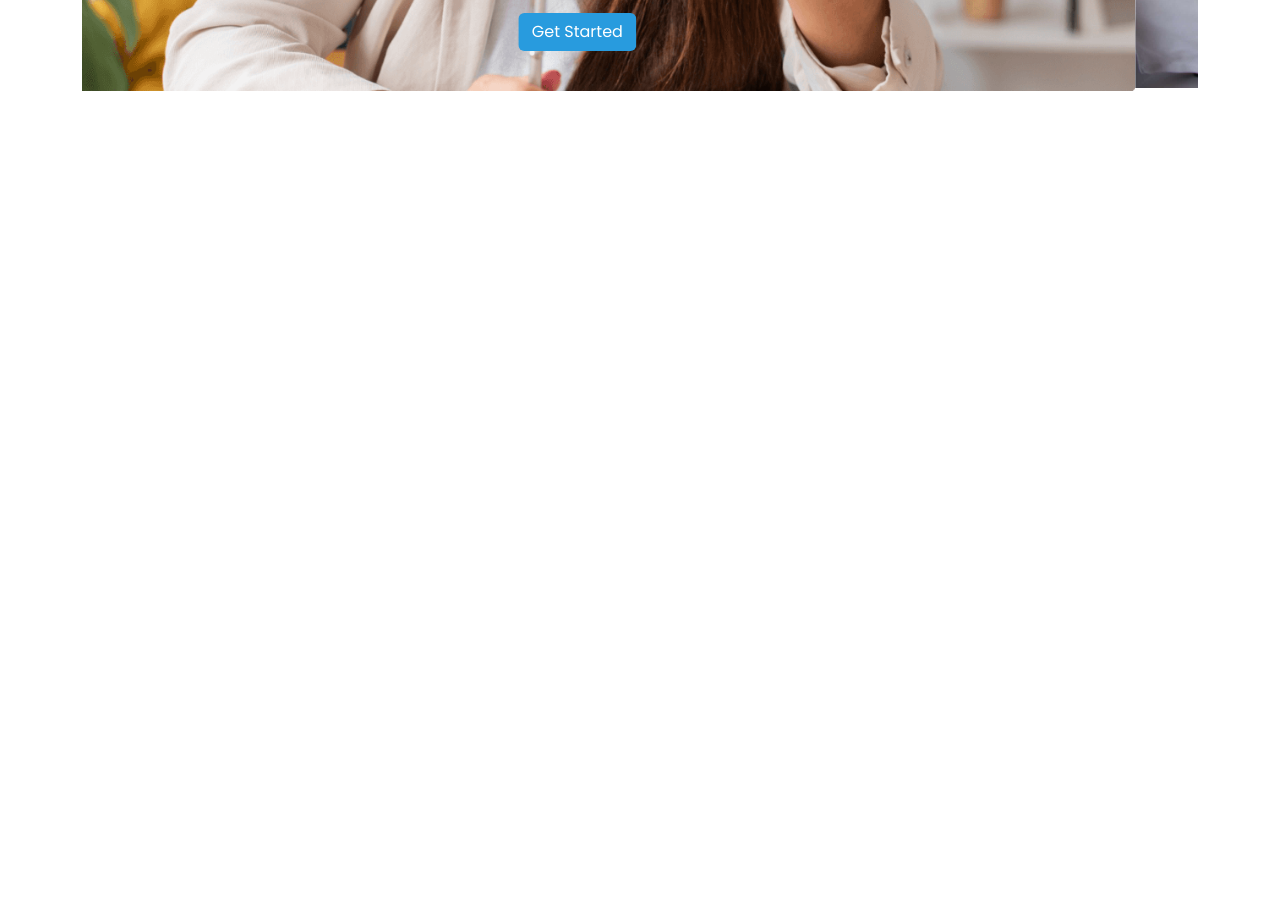
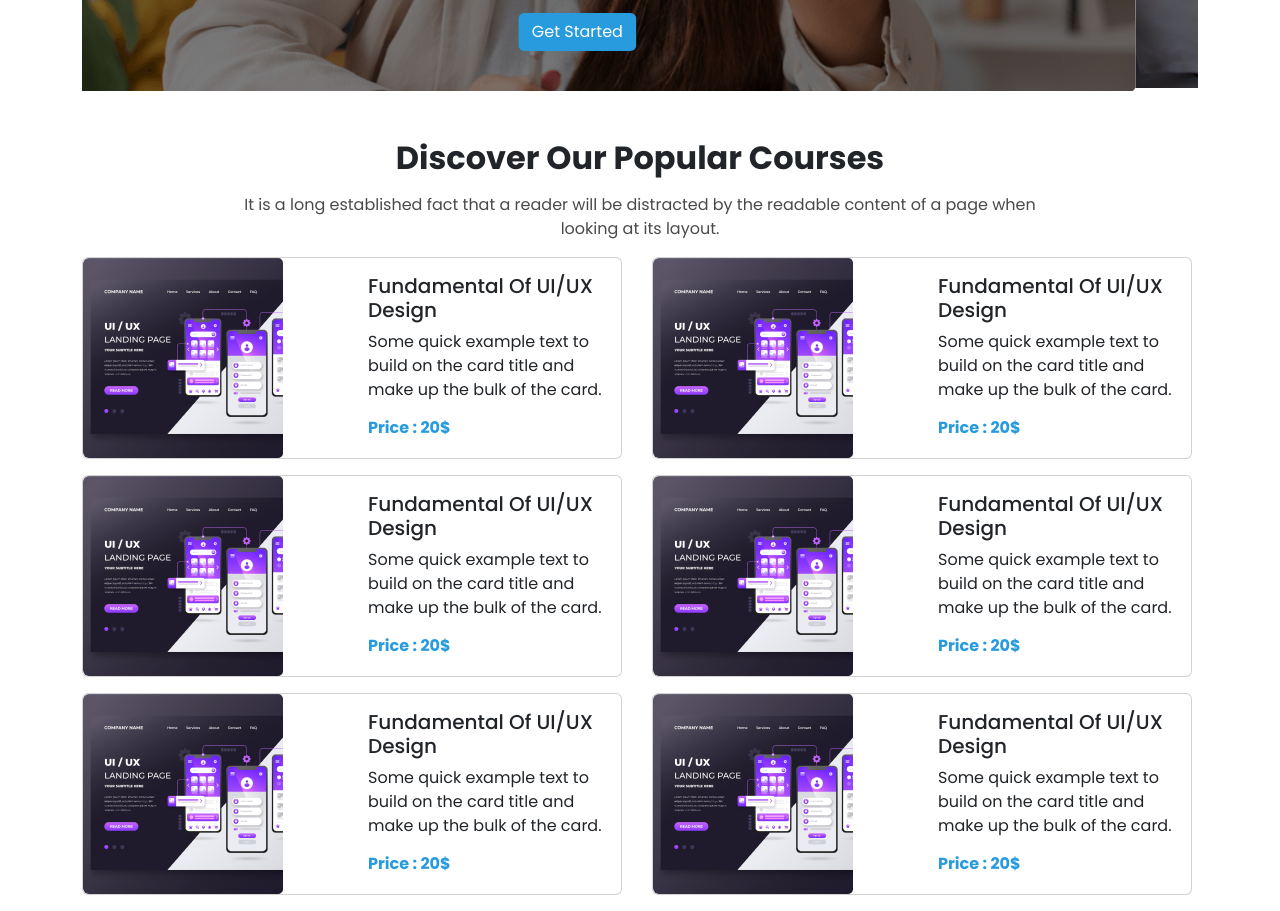
Before and after one commit to kawsarkabir/genius-tech, a plain HTML site: page index.html in a window 1280 px wide. Shown: the part 581-1492 px from the top of the page. Before the commit the page ends 800 px from the top, so only its background shows below. Drawn offline with nearby package versions, Linux system fonts and the light colour scheme.

Commit message:
course section done

```diff
--- a/index.html
+++ b/index.html
@@ -54,24 +54,25 @@
             <div id="carouselExampleControls" class="carousel slide" data-bs-ride="carousel">
                 <div class="carousel-inner">
                   <div class="carousel-item active">
-                    <img src="./images/cover/cover-1.png" class="d-block w-100 img-fluid" alt="...">
-                    <div class="carousel-caption">
+                    <img src="./images/cover/cover-1.png" class=" w-100 img-fluid
+                    overly" alt="...">
+                    <div class="carousel-caption  ">
                         <h1>Get Started Digital Learning</h1>
                         <p>It is a long established fact that a reader will be distracted by the readable content of a page when looking at its layout.</p>
                         <button class="btn bg-sky text-white">Get Started</button>
                     </div>
                   </div>
                   <div class="carousel-item">
-                    <img src="/images/cover/cover-3.jpg" class="d-block w-100 img-fluid" alt="...">
-                    <div class="carousel-caption">
+                    <img src="/images/cover/cover-3.jpg" class=" w-100 img-fluid slider overly" alt="...">
+                    <div class="carousel-caption  ">
                         <h1>Get Started Digital Learning</h1>
                         <p>It is a long established fact that a reader will be distracted by the readable content of a page when looking at its layout.</p>
                         <button class="btn bg-sky text-white">Get Started</button>
                     </div>
                   </div>
                   <div class="carousel-item">
-                    <img src="/images/cover/cover-3.jpg" class="d-block w-100 img-fluid" alt="...">
-                    <div class="carousel-caption">
+                    <img src="/images/cover/cover-3.jpg" class=" w-100 img-fluid overly" alt="...">
+                    <div class="carousel-caption ">
                         <h1>Get Started Digital Learning</h1>
                         <p>It is a long established fact that a reader will be distracted by the readable content of a page when looking at its layout.</p>
                         <button class="btn bg-sky text-white">Get Started</button>
@@ -90,6 +91,122 @@
         </section>
 
     </header>
+    <!-------------------
+      header part end
+    -------------------->
+    <!-- main part start -->
+    <main  class="container mt-5">
+      <section>
+          <div class="row">
+            <div class="text-center">
+              <h2 class="fw-bold">Discover Our Popular Courses</h2>
+              <p class="w-75  mt-3 mx-auto text-gray">It is a long established fact that a reader will be distracted by the readable content of a page when looking at its layout.</p>
+            </div>
+          </div>
+          <div class="row">
+            <div class="col-lg-6">
+              <div class="card mb-3" style="max-width: 540px;">
+                <div class="row g-0">
+                  <div class="col-md-6">
+                    <img src="./images/course/course-1.png" class="img-fluid rounded-start" alt="...">
+                  </div>
+                  <div class="col-md-6">
+                    <div class="card-body">
+                      <h5 class="card-title">Fundamental Of UI/UX Design</h5>
+                      <p class="card-text">Some quick example text to build on the card title and make up the bulk of the card.</p>
+                      <h6 class="card-text text-sky fw-bold"> Price : 20$</h6>
+                    </div>
+                  </div>
+                </div>
+              </div>
+            </div>
+            <div class="col-lg-6">
+              <div class="card mb-3" style="max-width: 540px;">
+                <div class="row g-0">
+                  <div class="col-md-6">
+                    <img src="./images/course/course-1.png" class="img-fluid rounded-start" alt="...">
+                  </div>
+                  <div class="col-md-6">
+                    <div class="card-body">
+                      <h5 class="card-title">Fundamental Of UI/UX Design</h5>
+                      <p class="card-text">Some quick example text to build on the card title and make up the bulk of the card.</p>
+                      <h6 class="card-text text-sky fw-bold"> Price : 20$</h6>
+                    </div>
+                  </div>
+                </div>
+              </div>
+            </div>
+          </div>
+          <div class="row">
+            <div class="col-lg-6">
+              <div class="card mb-3" style="max-width: 540px;">
+                <div class="row g-0">
+                  <div class="col-md-6">
+                    <img src="./images/course/course-1.png" class="img-fluid rounded-start" alt="...">
+                  </div>
+                  <div class="col-md-6">
+                    <div class="card-body">
+                      <h5 class="card-title">Fundamental Of UI/UX Design</h5>
+                      <p class="card-text">Some quick example text to build on the card title and make up the bulk of the card.</p>
+                      <h6 class="card-text text-sky fw-bold"> Price : 20$</h6>
+                    </div>
+                  </div>
+                </div>
+              </div>
+            </div>
+            <div class="col-lg-6">
+              <div class="card mb-3" style="max-width: 540px;">
+                <div class="row g-0">
+                  <div class="col-md-6">
+                    <img src="./images/course/course-1.png" class="img-fluid rounded-start" alt="...">
+                  </div>
+                  <div class="col-md-6">
+                    <div class="card-body">
+                      <h5 class="card-title">Fundamental Of UI/UX Design</h5>
+                      <p class="card-text">Some quick example text to build on the card title and make up the bulk of the card.</p>
+                      <h6 class="card-text text-sky fw-bold"> Price : 20$</h6>
+                    </div>
+                  </div>
+                </div>
+              </div>
+            </div>
+          </div>
+          <div class="row">
+            <div class="col-lg-6">
+              <div class="card mb-3" style="max-width: 540px;">
+                <div class="row g-0">
+                  <div class="col-md-6">
+                    <img src="./images/course/course-1.png" class="img-fluid rounded-start" alt="...">
+                  </div>
+                  <div class="col-md-6">
+                    <div class="card-body">
+                      <h5 class="card-title">Fundamental Of UI/UX Design</h5>
+                      <p class="card-text">Some quick example text to build on the card title and make up the bulk of the card.</p>
+                      <h6 class="card-text text-sky fw-bold"> Price : 20$</h6>
+                    </div>
+                  </div>
+                </div>
+              </div>
+            </div>
+            <div class="col-lg-6">
+              <div class="card mb-3" style="max-width: 540px;">
+                <div class="row g-0">
+                  <div class="col-md-6">
+                    <img src="./images/course/course-1.png" class="img-fluid rounded-start" alt="...">
+                  </div>
+                  <div class="col-md-6">
+                    <div class="card-body">
+                      <h5 class="card-title">Fundamental Of UI/UX Design</h5>
+                      <p class="card-text">Some quick example text to build on the card title and make up the bulk of the card.</p>
+                      <h6 class="card-text text-sky fw-bold"> Price : 20$</h6>
+                    </div>
+                  </div>
+                </div>
+              </div>
+            </div>
+          </div>
+      </section>
+    </main>
 
 
 
--- a/style.css
+++ b/style.css
@@ -18,3 +18,7 @@ body{
 .text-gray{
     color: #4A4A4A;
 }
+/* slider  */
+.overly{
+    filter: brightness(50%);
+}
```
